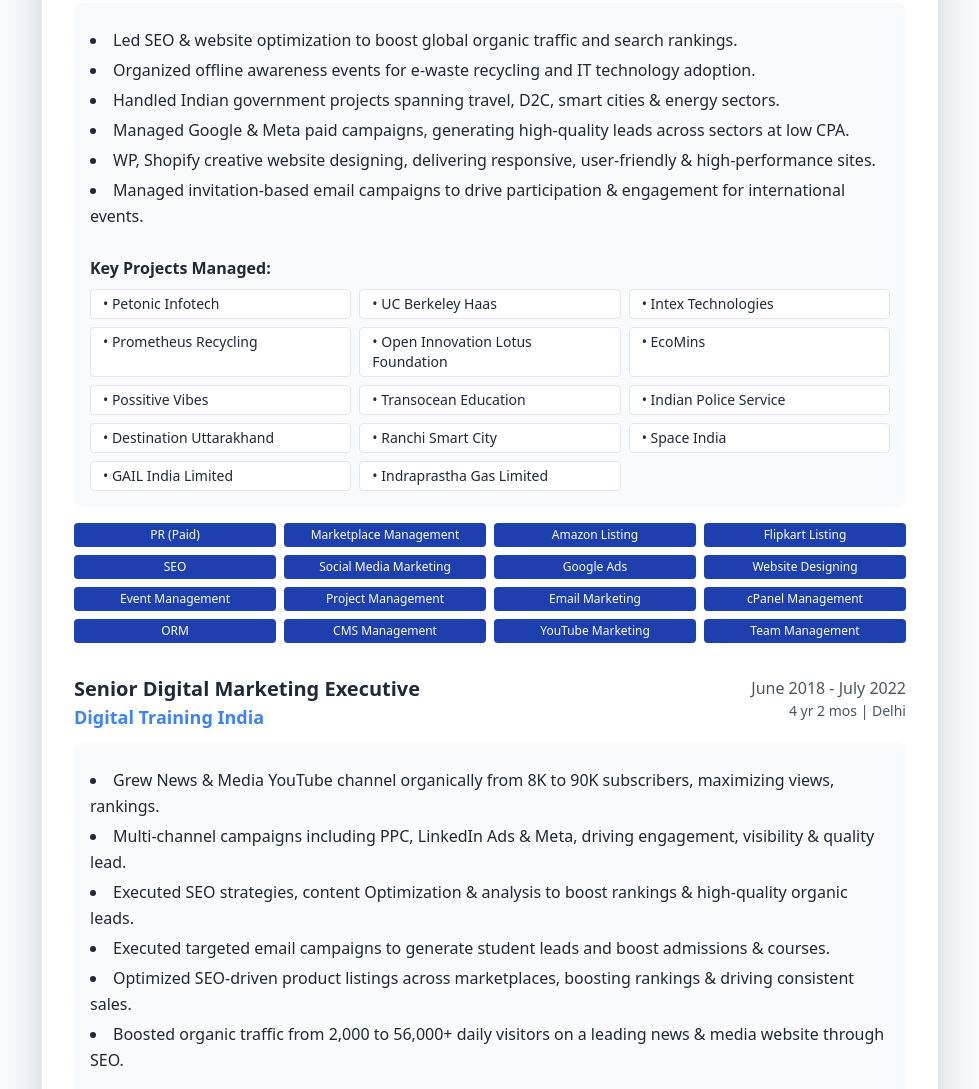
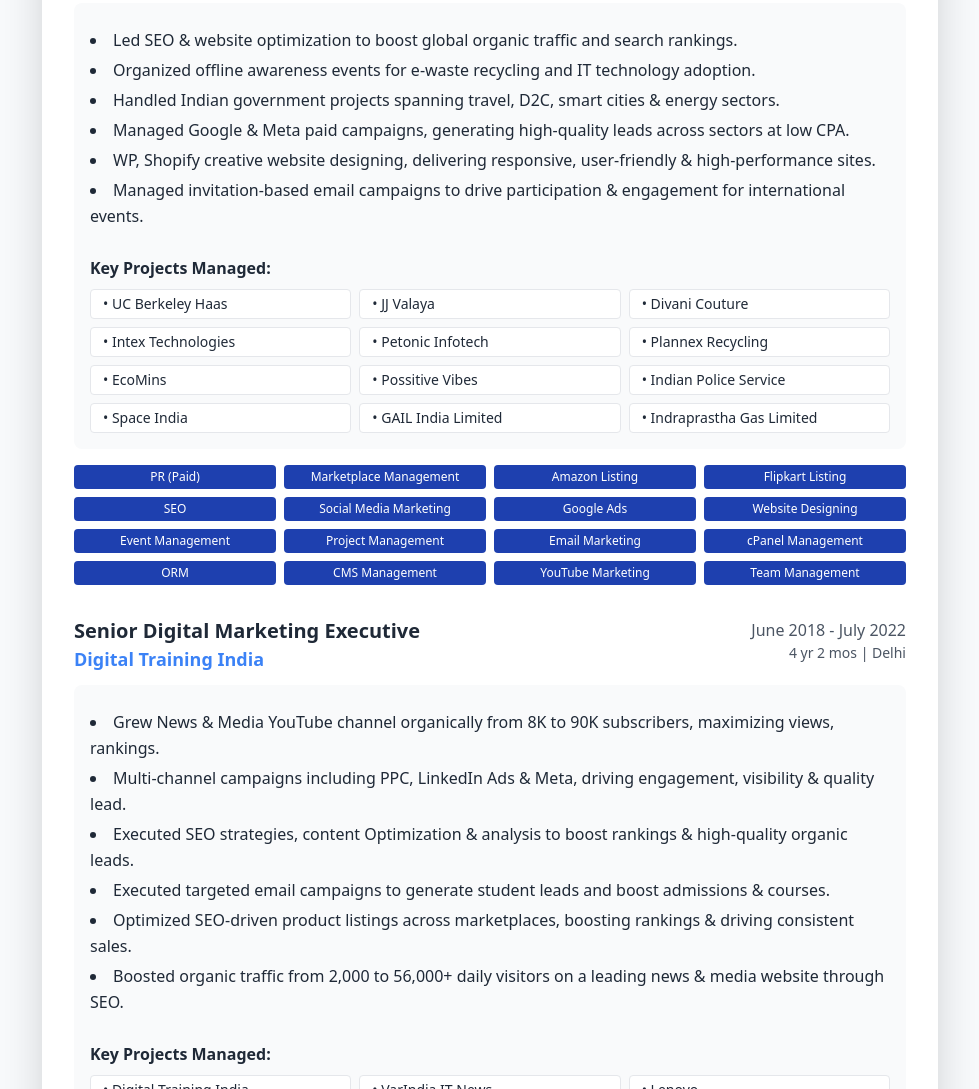
Before and after one commit to ManishYadav-DigitalMarketingExpert/CV, a plain HTML site: page index.html in a window 1280 px wide. Shown: the part 1521-2610 px from the top of the page, without its empty margins (150-1129 px from the left). Drawn offline with nearby package versions, Linux system fonts and the light colour scheme.

Commit message:
Update index.html
projects pet updated

```diff
--- a/index.html
+++ b/index.html
@@ -207,17 +207,15 @@
 
                         <p class="font-semibold text-dark mb-2">Key Projects Managed:</p>
                         <div class="grid grid-cols-2 md:grid-cols-3 gap-2 text-sm">
+                          <span class="bg-white px-3 py-1 rounded border">• UC Berkeley Haas</span>
+                            <span class="bg-white px-3 py-1 rounded border">• JJ Valaya</span>
+                             <span class="bg-white px-3 py-1 rounded border">• Divani Couture</span>
+                            <span class="bg-white px-3 py-1 rounded border">• Intex Technologies</span>
                             <span class="bg-white px-3 py-1 rounded border">• Petonic Infotech</span>
-                            <span class="bg-white px-3 py-1 rounded border">• UC Berkeley Haas</span>
-                            <span class="bg-white px-3 py-1 rounded border">• Intex Technologies</span>
-                            <span class="bg-white px-3 py-1 rounded border">• Prometheus Recycling</span>
-                            <span class="bg-white px-3 py-1 rounded border">• Open Innovation Lotus Foundation</span>
+                            <span class="bg-white px-3 py-1 rounded border">• Plannex Recycling</span>
                             <span class="bg-white px-3 py-1 rounded border">• EcoMins</span>
                             <span class="bg-white px-3 py-1 rounded border">• Possitive Vibes</span>
-                            <span class="bg-white px-3 py-1 rounded border">• Transocean Education</span>
                             <span class="bg-white px-3 py-1 rounded border">• Indian Police Service</span>
-                            <span class="bg-white px-3 py-1 rounded border">• Destination Uttarakhand</span>
-                            <span class="bg-white px-3 py-1 rounded border">• Ranchi Smart City</span>
                             <span class="bg-white px-3 py-1 rounded border">• Space India</span>
                             <span class="bg-white px-3 py-1 rounded border">• GAIL India Limited</span>
                             <span class="bg-white px-3 py-1 rounded border">• Indraprastha Gas Limited</span>
```
